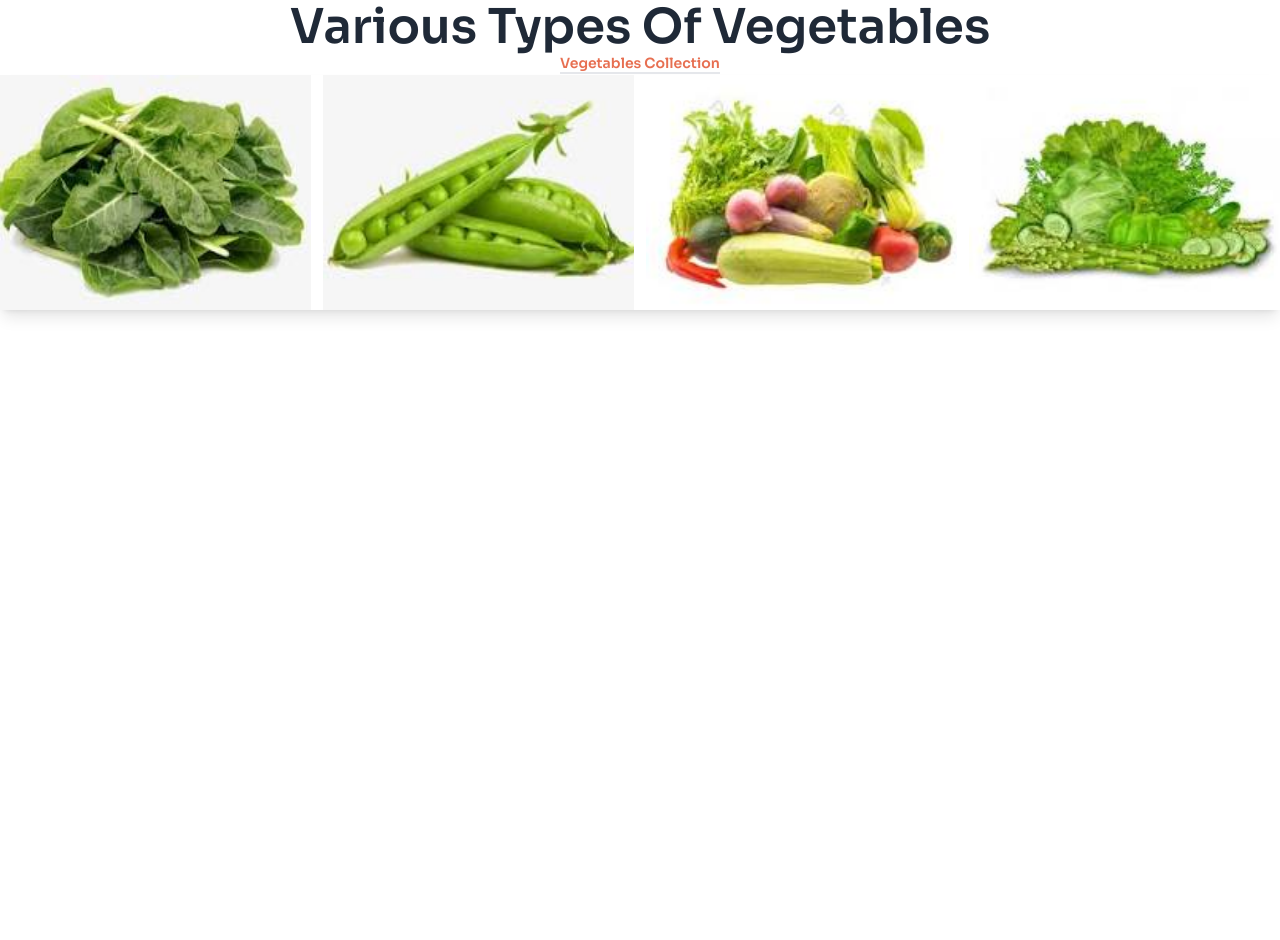
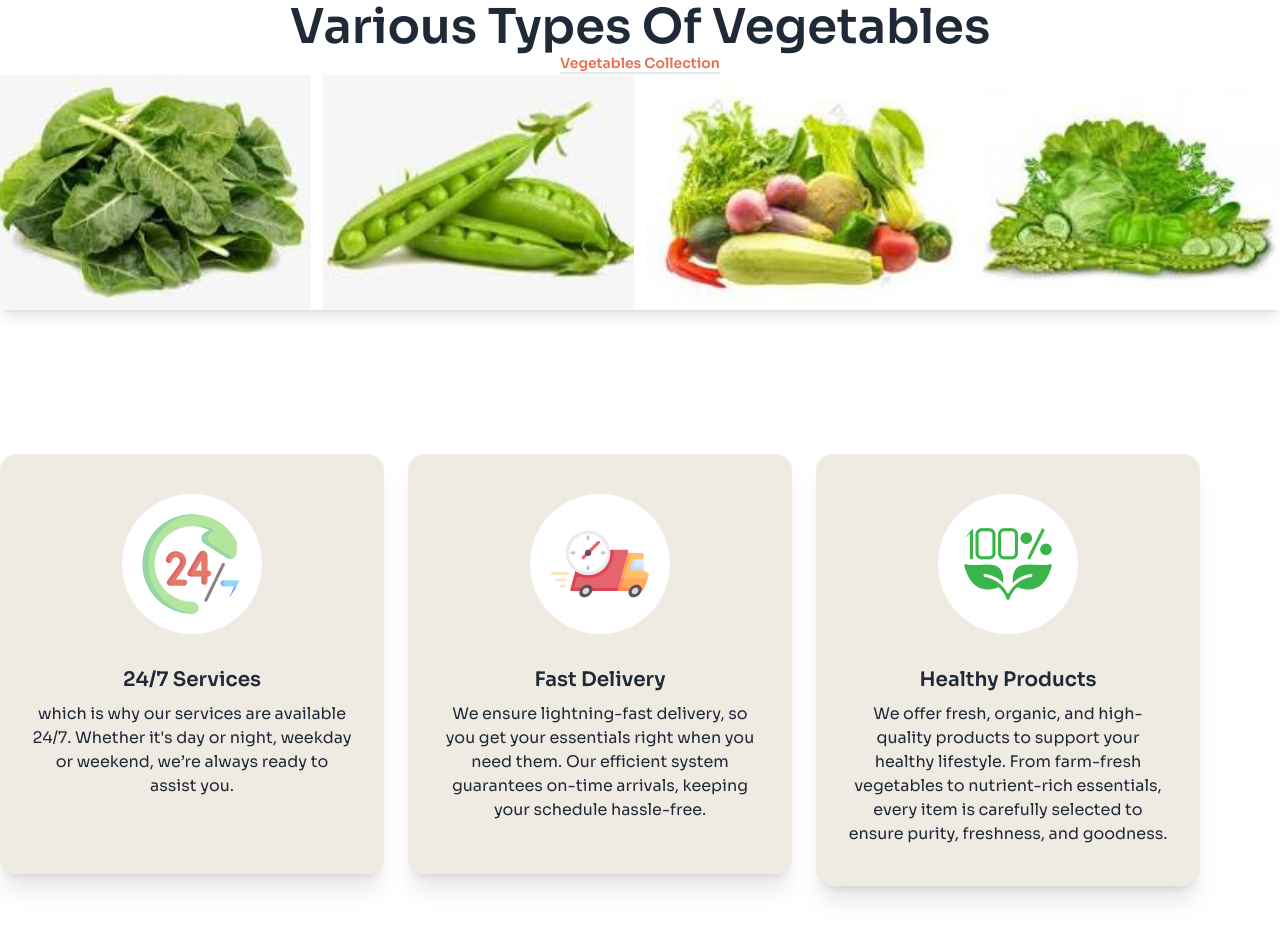
Before and after one commit to moriammunni/Assignment3, a plain HTML site: page index.html in a window 1280 px wide. Shown: the part 1255-2195 px from the top of the page. Before the commit the page ends 1709 px from the top, so only its background shows below. Drawn offline with nearby package versions, Linux system fonts and the light colour scheme.

Commit message:
Added Services Section

```diff
--- a/index.html
+++ b/index.html
@@ -135,7 +135,59 @@
                 </div>
             </div>
         </section>
+         <!-- card -->
+          <section class="mb-24 lg:w-[1300px] lg:mx-auto lg:space-x-6  lg:flex">
+                <!-- card1 -->
+                <div class="card bg-[#EFEBE3] w-96 shadow-xl mb-3">
+                    <figure class="px-10 pt-10">
+                      <img class="bg-white p-5 rounded-full"
+                        src="./c2-assets/service.png"
+                        alt=""
+                        class="rounded-xl" />
+                    </figure>
+                    <div class="card-body items-center text-center">
+                      <h2 class="card-title">24/7 Services </h2>
+                      <p> which is why our services are available 24/7. Whether it's day or night, weekday or weekend, we’re always ready to assist you.</p>
+                      <div class="card-actions">
 
+                      </div>
+                    </div>
+                  </div>
+
+                  <!-- card2 -->
+                <div class="card bg-[#EFEBE3] w-96 shadow-xl mb-3">
+                    <figure class="px-10 pt-10">
+                      <img class="bg-white p-5 rounded-full"
+                        src="./c2-assets/delivery.png"
+                        alt=""
+                        class="rounded-xl" />
+                    </figure>
+                    <div class="card-body items-center text-center">
+                      <h2 class="card-title">Fast Delivery </h2>
+                      <p> We ensure lightning-fast delivery, so you get your essentials right when you need them. Our efficient system guarantees on-time arrivals, keeping your schedule hassle-free. </p>
+                      <div class="card-actions">
+
+                      </div>
+                    </div>
+                  </div>
+                  <!-- card3 -->
+                <div class="card bg-[#EFEBE3] w-96 shadow-xl">
+                    <figure class="px-10 pt-10">
+                      <img class="bg-white p-5 rounded-full"
+                        src="./c2-assets/healthy.png"
+                        alt=""
+                        class="rounded-xl" />
+                    </figure>
+                    <div class="card-body items-center text-center">
+                      <h2 class="card-title">Healthy Products  </h2>
+                      <p> We offer fresh, organic, and high-quality products to support your healthy lifestyle. From farm-fresh vegetables to nutrient-rich essentials, every item is carefully selected to ensure purity, freshness, and goodness.</p>
+                      <div class="card-actions">
+
+                      </div>
+                    </div>
+                  </div>
+
+          </section>
 
     </main>
     <footer>
```
